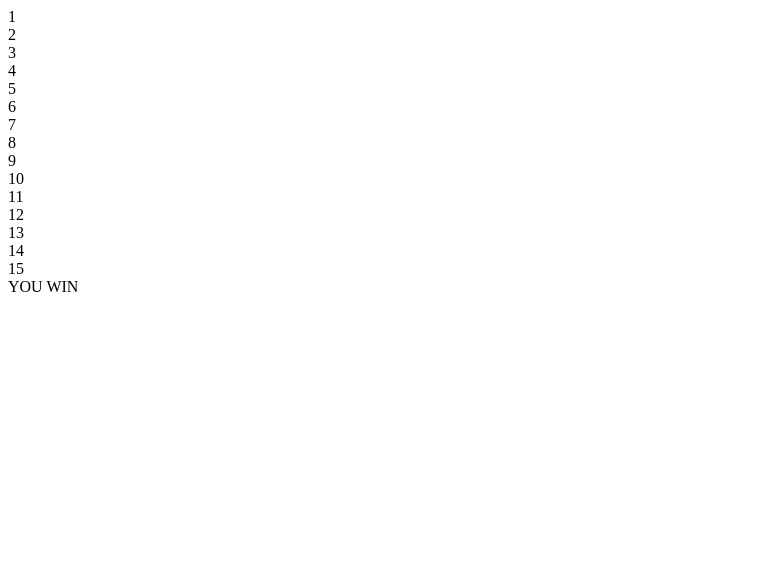
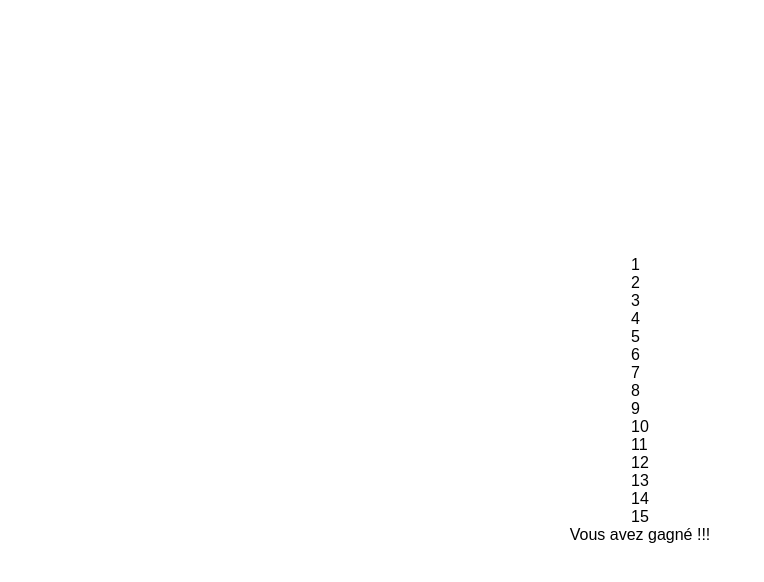
Before and after one commit to MathisSTL/Taquin, a plain HTML site: page index.html in a window 1280 px wide. Shown: the whole page, without its empty margins (0-764 px from the left). Drawn offline with Linux system fonts and the light colour scheme.

Commit message:
Update index.html

```diff
--- a/index.html
+++ b/index.html
@@ -1,21 +1,33 @@
-<div class="grid">
-  <div class="item" data-n='1'>1</div>
-  <div class="item" data-n='2'>2</div>
-  <div class="item" data-n='3'>3</div>
-  <div class="item" data-n='4'>4</div>
-  <div class="item" data-n='5'>5</div>
-  <div class="item" data-n='6'>6</div>
-  <div class="item" data-n='7'>7</div>
-  <div class="item" data-n='8'>8</div>
-  <div class="item" data-n='9'>9</div>
-  <div class="item" data-n='10'>10</div>
-  <div class="item" data-n='11'>11</div>
-  <div class="item" data-n='12'>12</div>
-  <div class="item" data-n='13'>13</div>
-  <div class="item" data-n='14'>14</div>
-  <div class="item" data-n='15'>15</div>
-  <div class="special" data-n='16'></div>
-</div>
-<div class="win">
-  YOU WIN
-</div>
+<!DOCTYPE html>
+<html>
+ <head>
+   <meta http-equiv="Content-Type" content="text/html; charset=utf-8"/>
+   <link rel="stylesheet" type="text/css" href="style.css" />
+   <script src="script.js"></script>
+   <title>Jeu du taquin</title>
+ </head>
+ <body onload="loadGame()">
+
+    <div id="game">
+        <div class="item">1</div>
+        <div class="item">2</div>
+        <div class="item">3</div>
+        <div class="item">4</div>
+        <div class="item">5</div>
+        <div class="item">6</div>
+        <div class="item">7</div>
+        <div class="item">8</div>
+        <div class="item">9</div>
+        <div class="item">10</div>
+        <div class="item">11</div>
+        <div class="item">12</div>
+        <div class="item">13</div>
+        <div class="item">14</div>
+        <div class="item">15</div>
+        <div class="empty"></div>
+    </div>
+    <div class="victory">
+        Vous avez gagné !!!
+    </div>
+ </body>
+</html>
```
